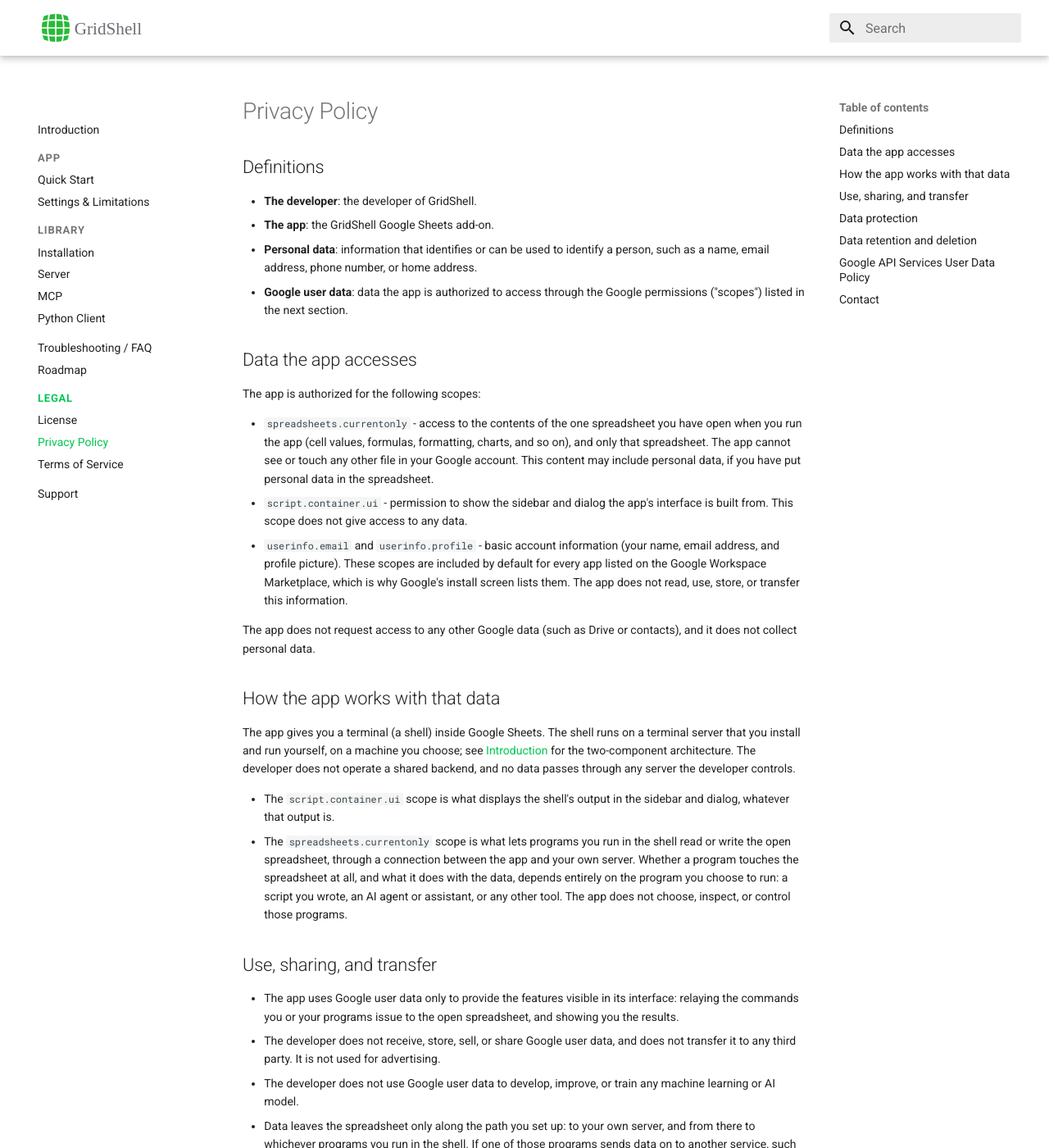
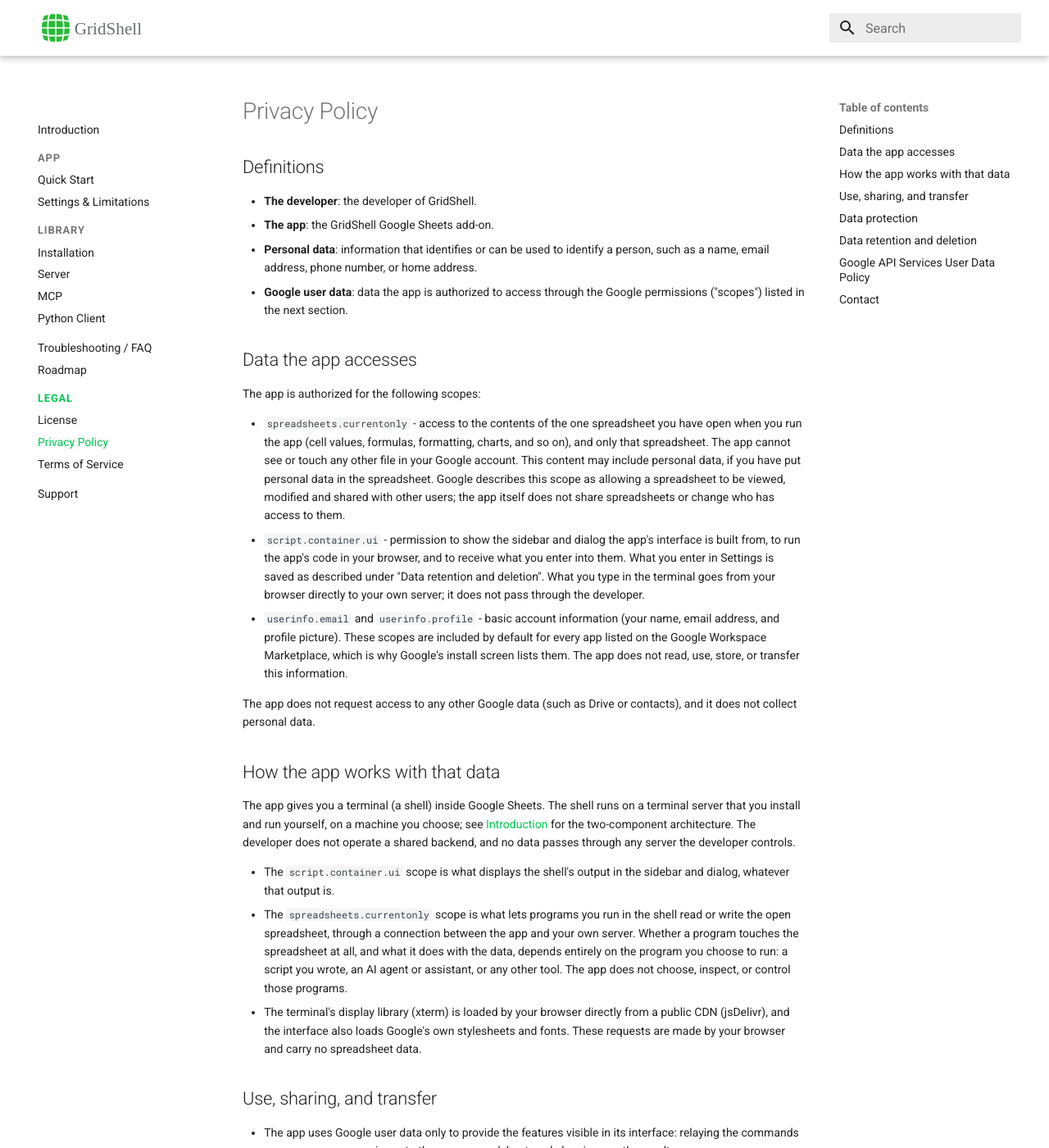
Before and after one commit to gridshell-app/gridshell-app.github.io, an MkDocs documentation site: the page built from docs-site/legal/privacy-policy.md, in a window 1280 px wide and 1400 px high. Shown: the whole window at 82% size. Built offline with MkDocs 1.6.1 and Material for MkDocs 9.7.7, drawn with Linux system fonts in a browser that asks for light colours.

Commit message:
Privacy policy: align scope descriptions with consent screen, disclose CDN loads
Co-Authored-By: Claude Sonnet 5 <noreply@anthropic.com>

```diff
--- a/docs-site/legal/privacy-policy.md
+++ b/docs-site/legal/privacy-policy.md
@@ -11,8 +11,8 @@
 
 The app is authorized for the following scopes:
 
-- `spreadsheets.currentonly` - access to the contents of the one spreadsheet you have open when you run the app (cell values, formulas, formatting, charts, and so on), and only that spreadsheet. The app cannot see or touch any other file in your Google account. This content may include personal data, if you have put personal data in the spreadsheet.
-- `script.container.ui` - permission to show the sidebar and dialog the app's interface is built from. This scope does not give access to any data.
+- `spreadsheets.currentonly` - access to the contents of the one spreadsheet you have open when you run the app (cell values, formulas, formatting, charts, and so on), and only that spreadsheet. The app cannot see or touch any other file in your Google account. This content may include personal data, if you have put personal data in the spreadsheet. Google describes this scope as allowing a spreadsheet to be viewed, modified and shared with other users; the app itself does not share spreadsheets or change who has access to them.
+- `script.container.ui` - permission to show the sidebar and dialog the app's interface is built from, to run the app's code in your browser, and to receive what you enter into them. What you enter in Settings is saved as described under "Data retention and deletion". What you type in the terminal goes from your browser directly to your own server; it does not pass through the developer.
 - `userinfo.email` and `userinfo.profile` - basic account information (your name, email address, and profile picture). These scopes are included by default for every app listed on the Google Workspace Marketplace, which is why Google's install screen lists them. The app does not read, use, store, or transfer this information.
 
 The app does not request access to any other Google data (such as Drive or contacts), and it does not collect personal data.
@@ -23,6 +23,7 @@ The app gives you a terminal (a shell) inside Google Sheets. The shell runs on a
 
 - The `script.container.ui` scope is what displays the shell's output in the sidebar and dialog, whatever that output is.
 - The `spreadsheets.currentonly` scope is what lets programs you run in the shell read or write the open spreadsheet, through a connection between the app and your own server. Whether a program touches the spreadsheet at all, and what it does with the data, depends entirely on the program you choose to run: a script you wrote, an AI agent or assistant, or any other tool. The app does not choose, inspect, or control those programs.
+- The terminal's display library (xterm) is loaded by your browser directly from a public CDN (jsDelivr), and the interface also loads Google's own stylesheets and fonts. These requests are made by your browser and carry no spreadsheet data.
 
 ## Use, sharing, and transfer
 
```
